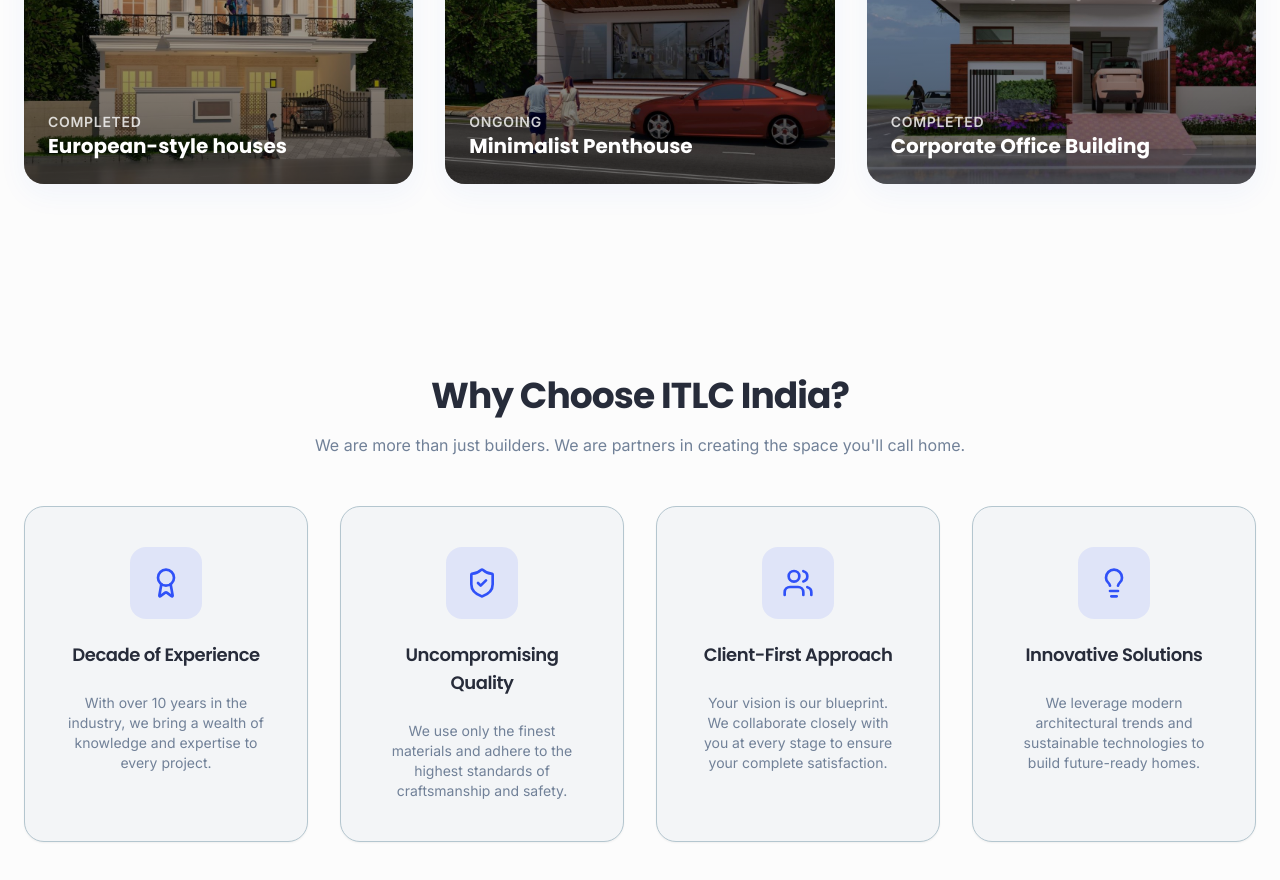
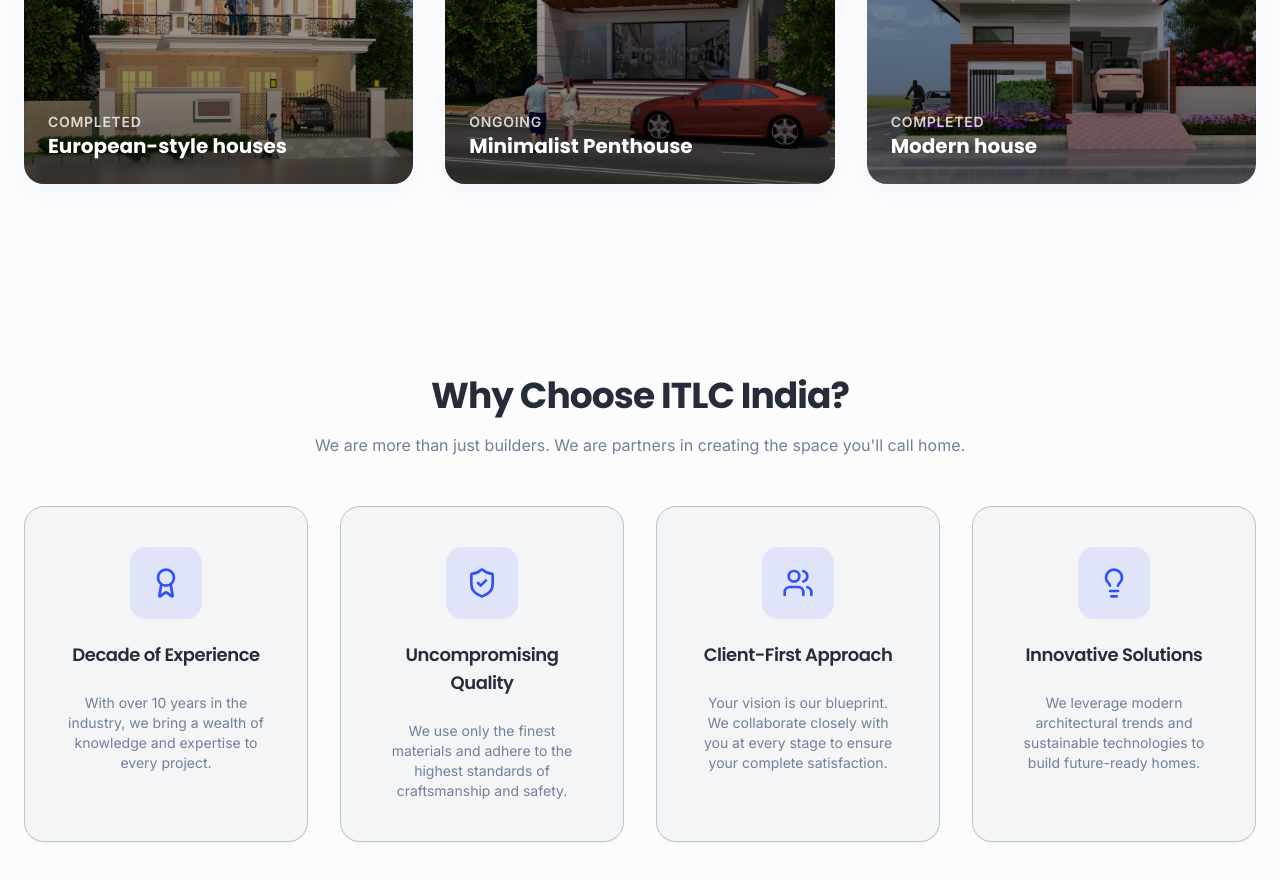
Before and after one commit to mrity222-ai/ITLC-Con, a Next.js app: page / in a window 1280 px wide. Shown: the part 8160-9040 px from the top of the page. Built offline with nearby package versions, Linux system fonts and the light colour scheme; what @genkit-ai/google-genai, genkit would draw is missing.

Commit message:
Modern house  (_for element div_)

```diff
--- a/src/components/sections/projects.tsx
+++ b/src/components/sections/projects.tsx
@@ -20,7 +20,7 @@ const projects: {
   { id: 'project-3', category: 'Completed', title: 'Luxury house', image: PlaceHolderImages.find(p => p.id === 'project-3') },
   { id: 'project-4', category: 'Completed', title: 'European-style houses', image: PlaceHolderImages.find(p => p.id === 'project-4') },
   { id: 'project-5', category: 'Ongoing', title: 'Minimalist Penthouse', image: PlaceHolderImages.find(p => p.id === 'project-5') },
-  { id: 'project-6', category: 'Completed', title: 'Corporate Office Building', image: PlaceHolderImages.find(p => p.id === 'project-6') },
+  { id: 'project-6', category: 'Completed', title: 'Modern house', image: PlaceHolderImages.find(p => p.id === 'project-6') },
 ].filter((p): p is { id: string; category: 'Ongoing' | 'Completed'; title: string; image: ImagePlaceholder } => !!p.image);
 
 type Category = 'All' | 'Ongoing' | 'Completed';
```
